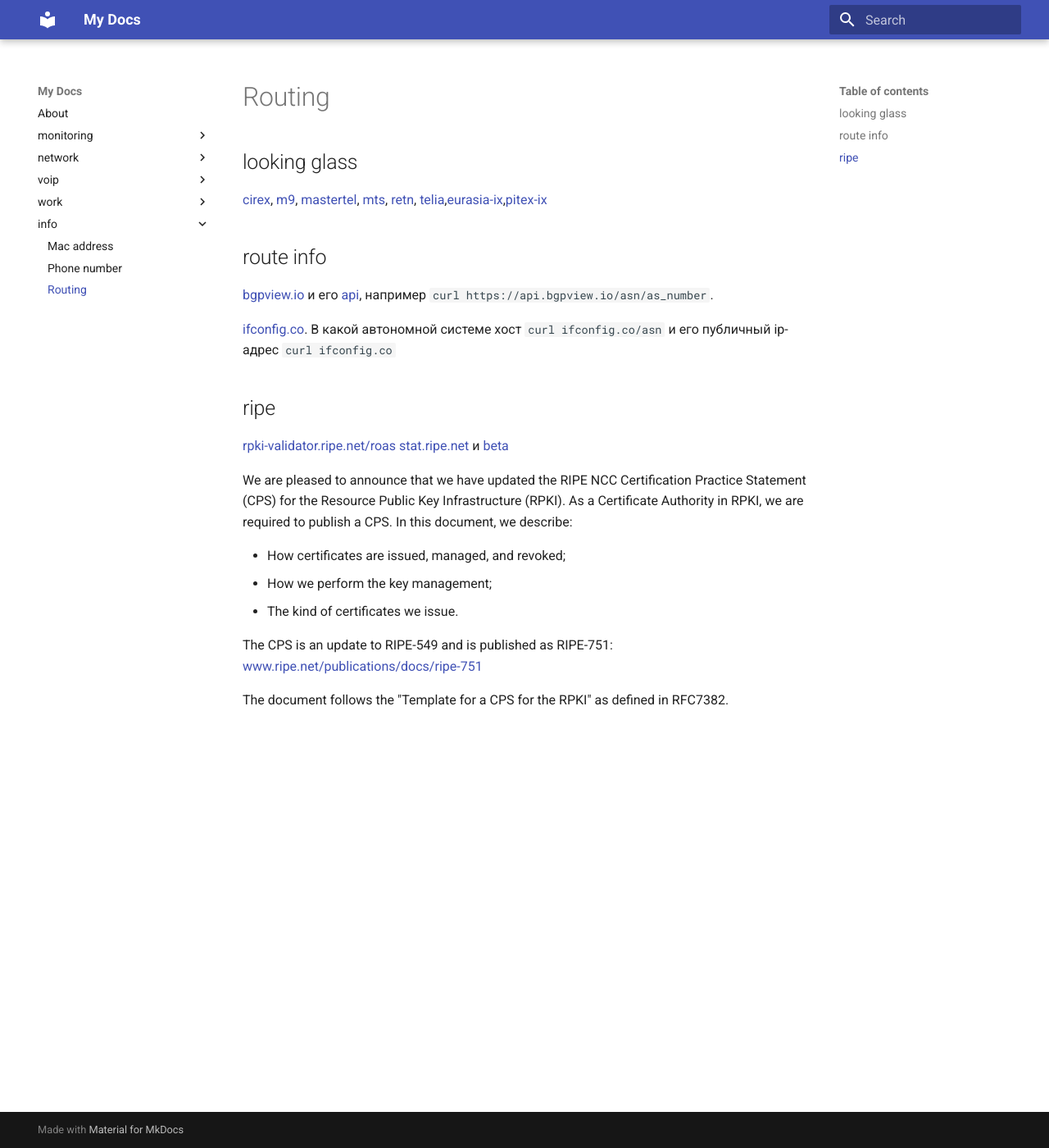
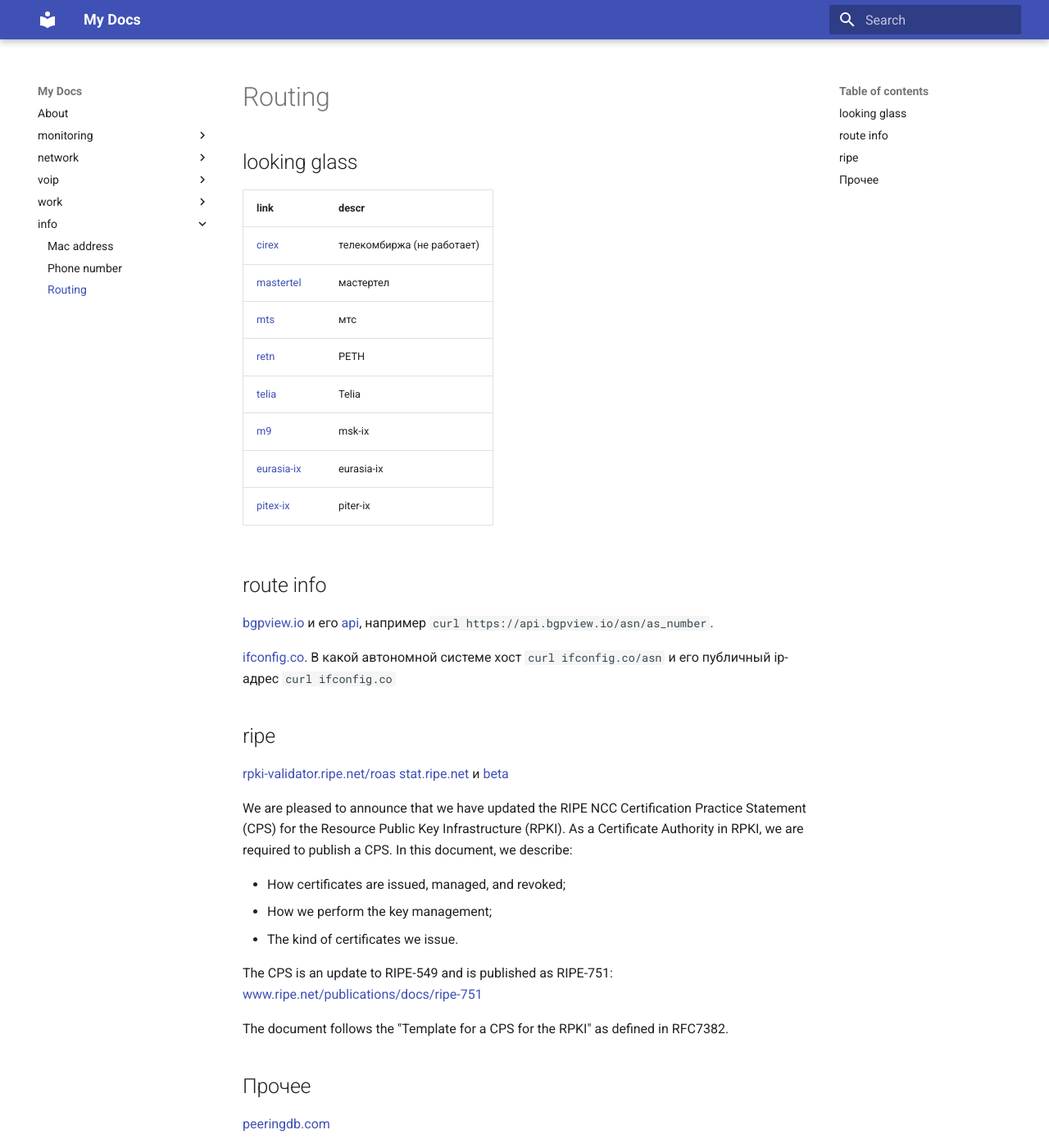
Before and after one commit to v98765/v98765.github.io, an MkDocs documentation site: the page built from docs/info/routing_info.md, in a window 1280 px wide and 1400 px high. Shown: the whole window at 82% size. Built offline with MkDocs 1.6.1 and Material for MkDocs 9.7.7, drawn with Linux system fonts in a browser that asks for light colours.

Commit message:
info/routing_info.md to table

```diff
--- a/docs/info/routing_info.md
+++ b/docs/info/routing_info.md
@@ -1,8 +1,15 @@
 ## looking glass
 
-[cirex](http://lg.cirex.ru/),
-[m9](https://msk-ix.ru/lookingglass/), [mastertel](http://lg.mastertel.ru/), [mts](http://lg.mtu.ru/),
-[retn](https://lg.retn.net/), [telia](https://lg.telia.net/),[eurasia-ix](https://www.eurasiapeering.com/looking-glass/),[pitex-ix](https://lg.piter-ix.ru/)
+link | descr
+---|---
+[cirex](http://lg.cirex.ru/) | телекомбиржа (не работает)
+[mastertel](http://lg.mastertel.ru/) | мастертел
+[mts](http://lg.mtu.ru/) | мтс
+[retn](https://lg.retn.net/) | РЕТН
+[telia](https://lg.telia.net/) | Telia
+[m9](https://msk-ix.ru/lookingglass/) | msk-ix
+[eurasia-ix](https://www.eurasiapeering.com/looking-glass/) | eurasia-ix
+[pitex-ix](https://lg.piter-ix.ru/) | piter-ix
 
 ## route info
 
@@ -26,3 +33,7 @@
 [www.ripe.net/publications/docs/ripe-751](https://www.ripe.net/publications/docs/ripe-751/)
 
 The document follows the "Template for a CPS for the RPKI" as defined in RFC7382.
+
+## Прочее
+
+[peeringdb.com](http://peeringdb.com/)
```
